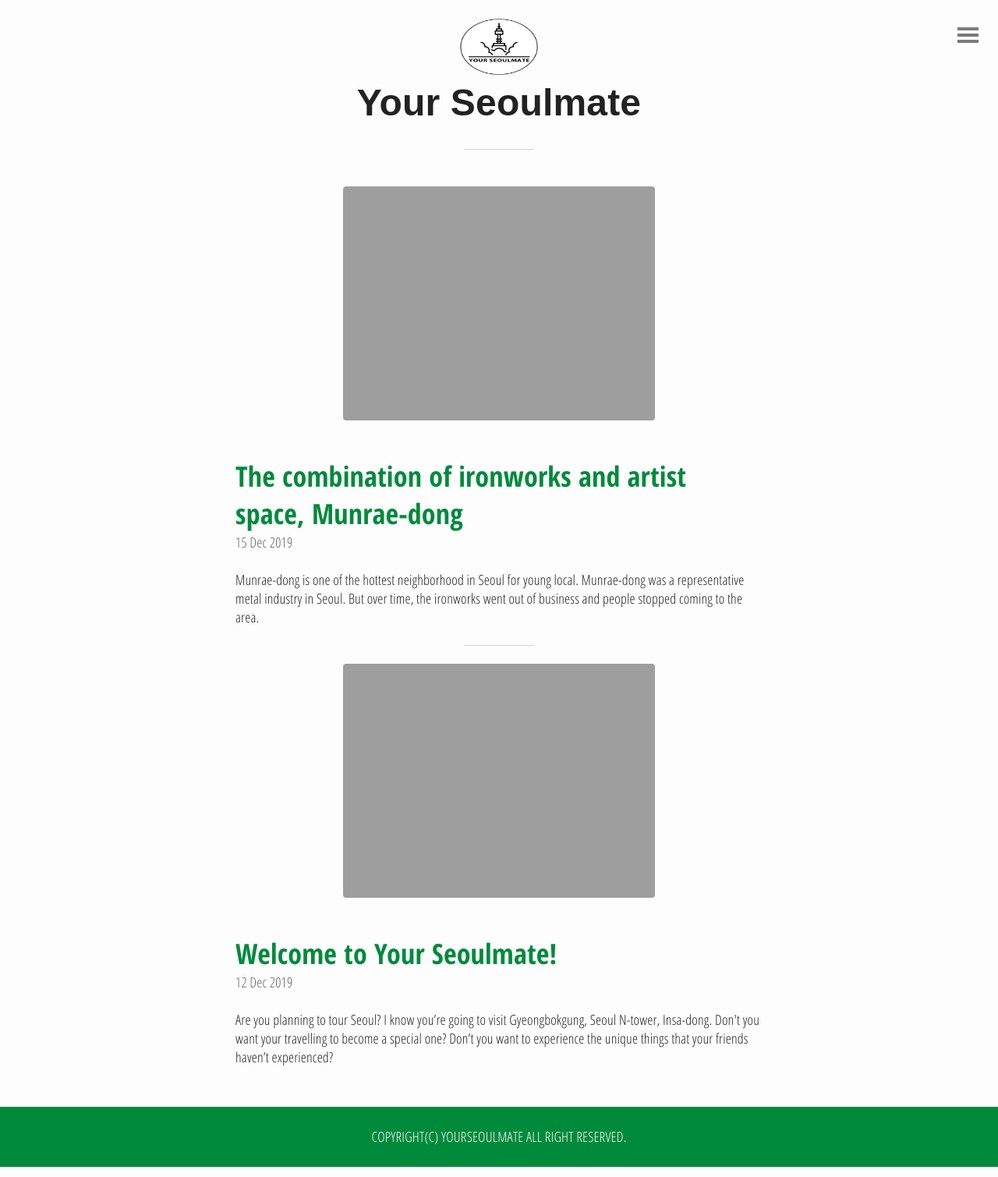
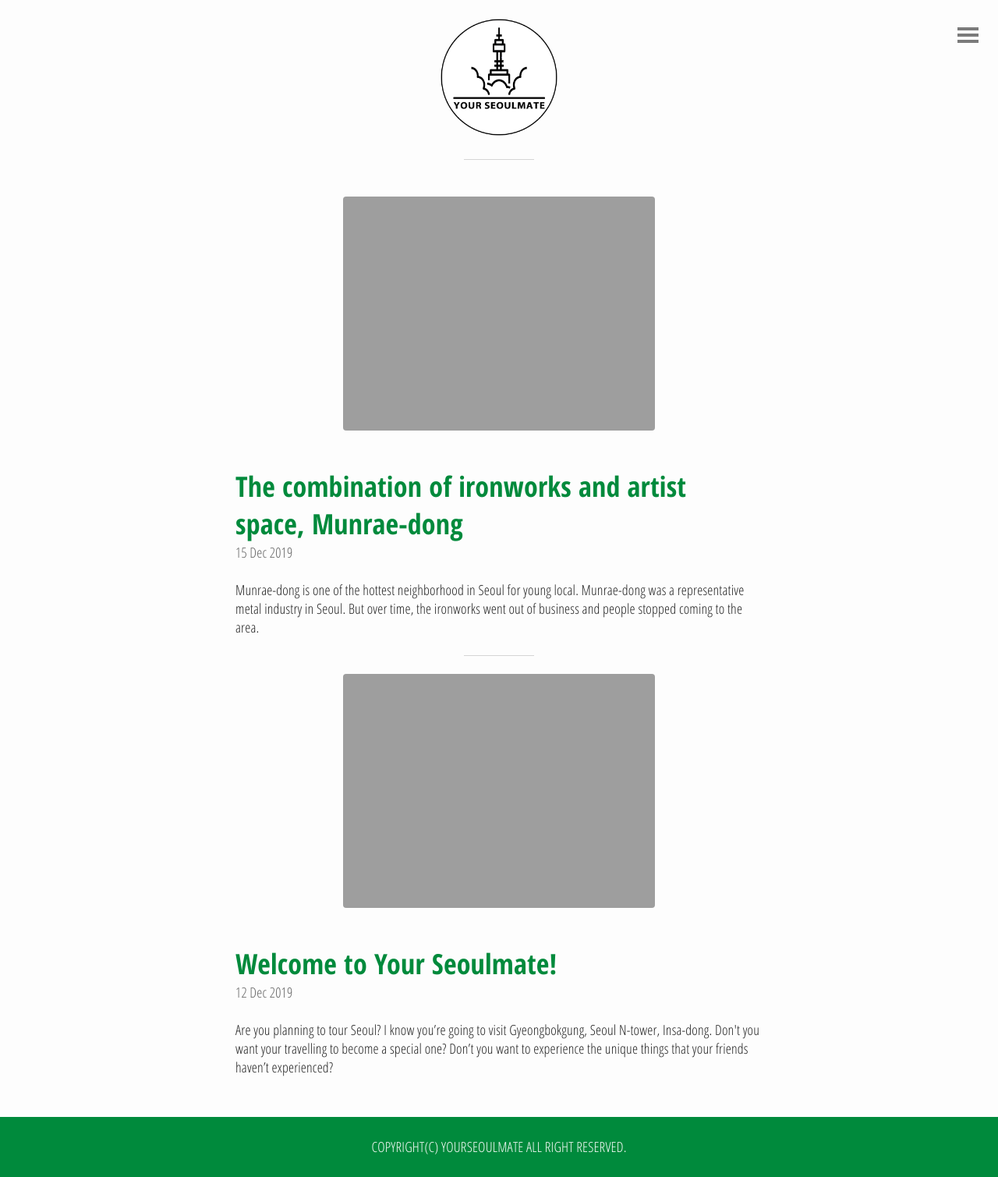
Before and after one commit to daysie0917/yourseoulmate, a Jekyll site: the page built from index.html, in a window 1280 px wide. Shown: the whole page at 78% size. Built offline with Jekyll 4.4.1, drawn with Linux system fonts in a browser that asks for light colours; the list of posts is cut into pages by our own code.

Commit message:
로고 크기

```diff
--- a/_includes/header.html
+++ b/_includes/header.html
@@ -1,6 +1,6 @@
 <header id="header">
 	<a href="{{ site.baseurl }}">
-		<img src="{{ "/img1/thumbnail/logo_re.png"  | prepend: site.baseurl | replace: '//', '/' }}" alt=" Logo" width ="100" height = "200">
-	 <h1 class = "header_font">Your Seoulmate</h1>
+		<img src="{{ "/img1/thumbnail/logo_re.png"  | prepend: site.baseurl | replace: '//', '/' }}" alt=" Logo" >
+	 <!-- <h1 class = "header_font">Your Seoulmate</h1> -->
 	</a>
 </header>
--- a/_sass/layout.scss
+++ b/_sass/layout.scss
@@ -132,7 +132,7 @@ html, body {
   	display: inline-block;
   }
   img {
-  	max-height: 72px;
+  	max-height: 150px;
   	margin: 0 auto;
   	display: block;
   }
```
